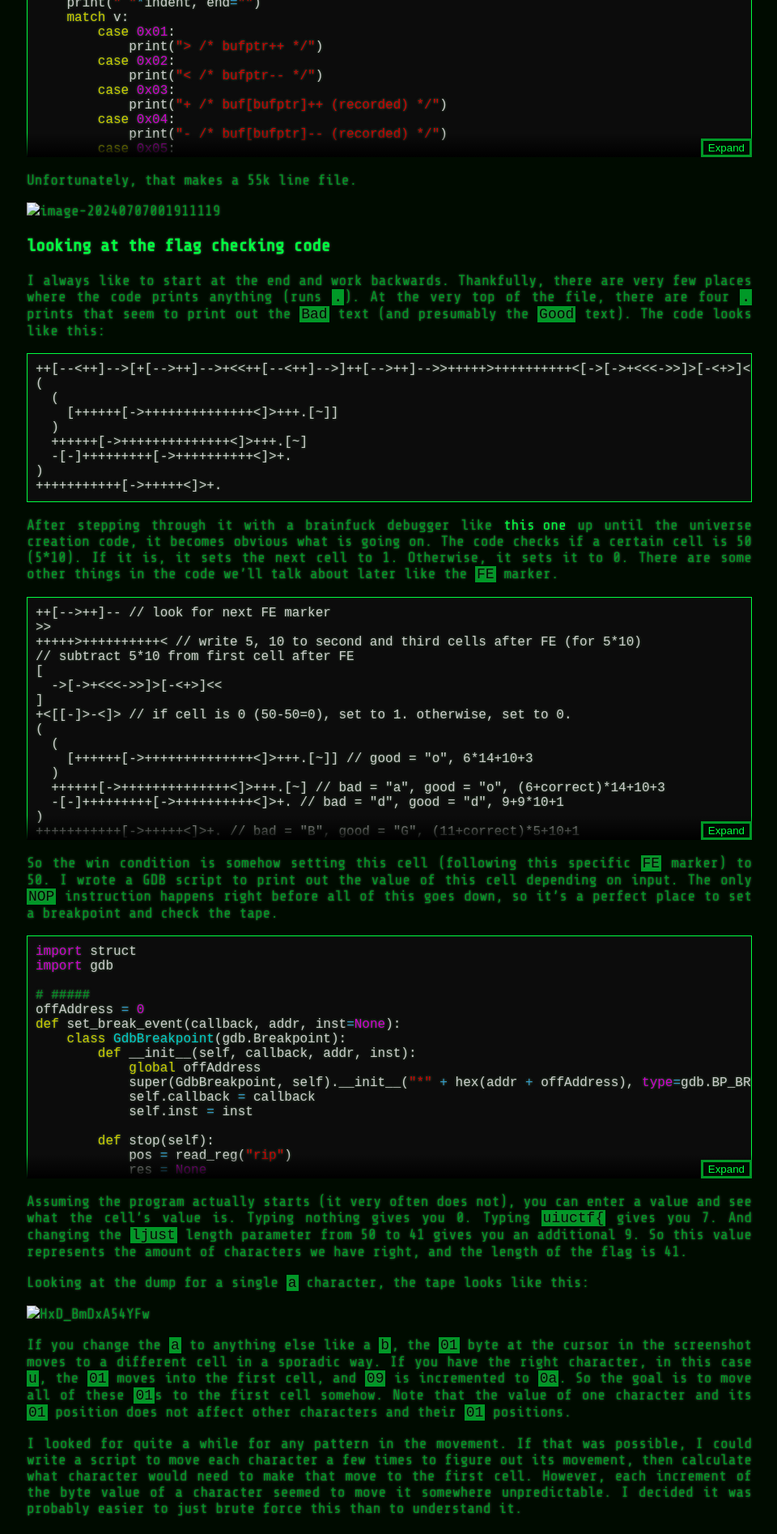
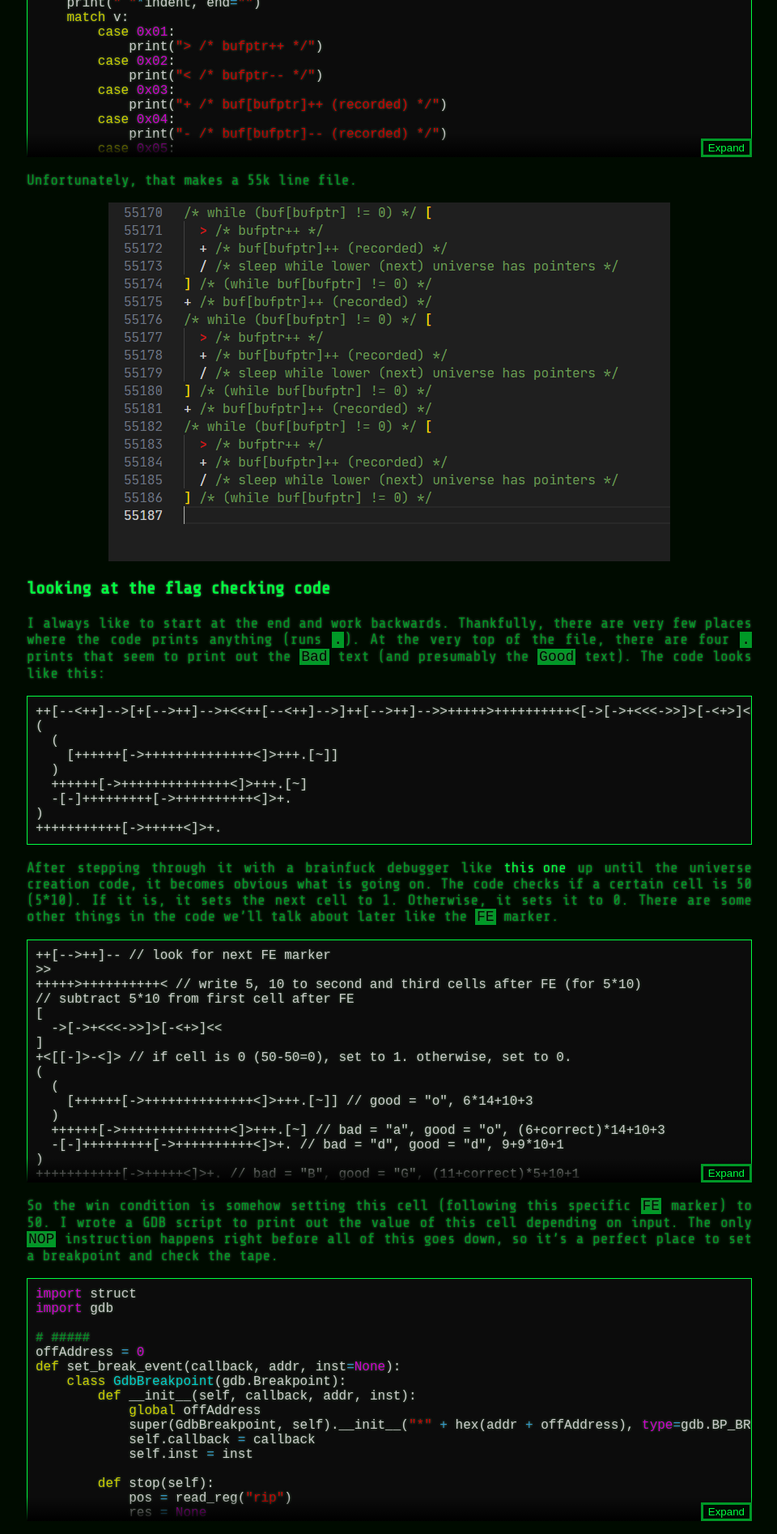
Before and after one commit to IrisSec/irissec.github.io, a Jekyll site: the page built from _posts/2025-07-06-timetravel.md, in a window 1280 px wide. Shown: the part 2895-4789 px from the top of the page at 81% size, without its empty margins (159-1119 px from the left). Built offline with Jekyll 4.4.1, drawn with Linux system fonts in a browser that asks for light colours.

Commit message:
fix time travel attachments

```diff
--- a/_posts/2025-07-06-timetravel.md
+++ b/_posts/2025-07-06-timetravel.md
@@ -132,7 +132,7 @@
 
 Unfortunately, that makes a 55k line file.
 
-![image-20240707001911119](/uploads/2023-05-01/image-20240707001911119.png)
+![image-20240707001911119](/uploads/2024-07-06/image-20240707001911119.png)
 
 ### looking at the flag checking code
 
@@ -254,7 +254,7 @@
 
 Looking at the dump for a single `a` character, the tape looks like this:
 
-![HxD_BmDxA54YFw](/uploads/2023-05-01/HxD_BmDxA54YFw.png)
+![HxD_BmDxA54YFw](/uploads/2024-07-06/HxD_BmDxA54YFw.png)
 
 If you change the `a` to anything else like a `b`, the `01` byte at the cursor in the screenshot moves to a different cell in a sporadic way. If you have the right character, in this case `u`, the `01` moves into the first cell, and `09` is incremented to `0a`. So the goal is to move all of these `01`s to the first cell somehow. Note that the value of one character and its `01` position does not affect other characters and their `01` positions.
 
@@ -331,7 +331,7 @@
 
 And then if we run the script (`python3 -u ttt_parent.py SILENT | tee ttchars.txt`) we'll get output like this:
 
-![image-20240707022958278](/uploads/2023-05-01/image-20240707022958278.png)
+![image-20240707022958278](/uploads/2024-07-06/image-20240707022958278.png)
 
 After about 25 minutes, we get these non-zero characters (including `uiuctf` but not `{}`):
 
@@ -635,7 +635,7 @@
 
 Before anything happens, a bunch of `FE` markers are placed on the tape. These markers are used to move the tape pointer to certain parts of the program. This is because brainfuck doesn't have an instruction to tell _where_ the pointer is at, but it can easily check if the current tape is pointing to a 0. So the code often adds two to the current cell, checks if zero, subtracts two again to put the value back, and moves left or right if it wasn't zero.
 
-![image-20240707190317431](/uploads/2023-05-01/image-20240707190317431.png)
+![image-20240707190317431](/uploads/2024-07-06/image-20240707190317431.png)
 
 Notice how each region between the `FE` markers are 0x100 in size? That will be important later.
 
```
